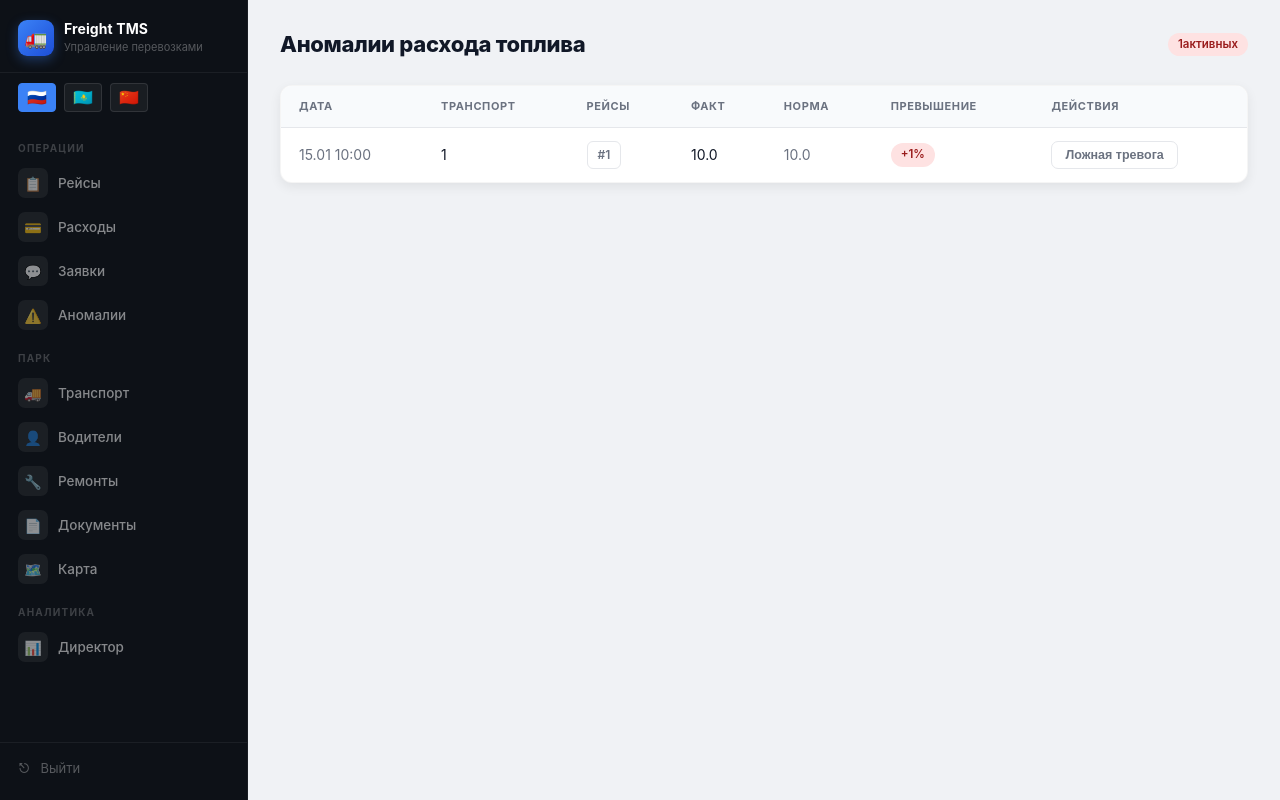
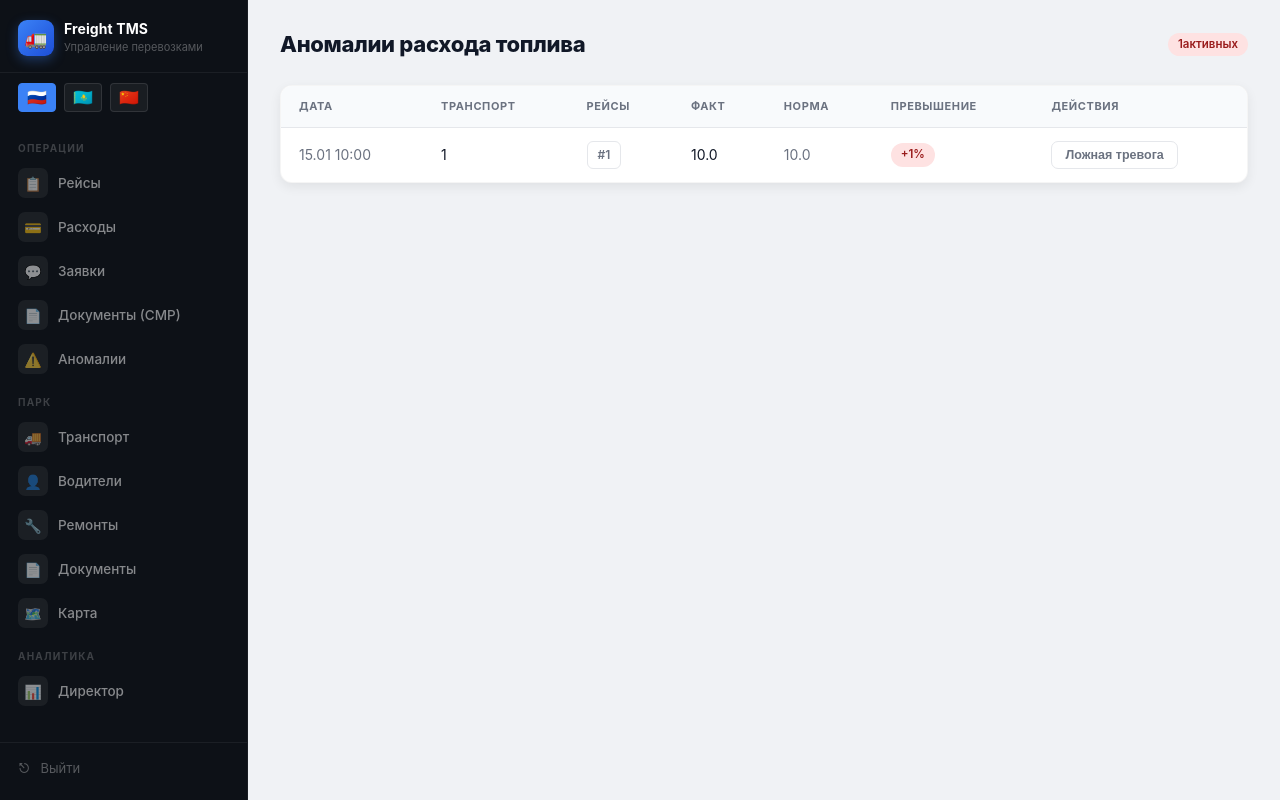
Before and after one commit to osmagulov/freight-tms, a FastAPI app: template src/web/templates/anomalies.html in a window 1280 px wide. Run offline with FastAPI, Linux system fonts and the light colour scheme; the template is opened without the code that fills it: most values are stand-ins (such as "Sample title", 1, 10 or a date in 2020); parts of the project's set-up code (start-up, migrations or seed data) failed here and were passed over.

Commit message:
fix(ui): correct placement of documents generator link in sidebar

```diff
--- a/src/web/templates/base.html
+++ b/src/web/templates/base.html
@@ -352,6 +352,9 @@
         </a>
         <a href="/panel/requests"  class="sb-link {% if request.url.path.startswith('/panel/requests') %}active{% endif %}">
             <span class="sb-icon">💬</span> <span>Заявки</span>
+        </a>
+        <a href="/panel/documents/generator"  class="sb-link {% if request.url.path.startswith('/panel/documents/generator') %}active{% endif %}">
+            <span class="sb-icon">📄</span> <span>Документы (СМР)</span>
         </a>
         <a href="/panel/anomalies" class="sb-link {% if request.url.path.startswith('/panel/anomalies') %}active{% endif %}">
             <span class="sb-icon">⚠️</span> <span data-i18n="anomalies">Аномалии</span>
```
